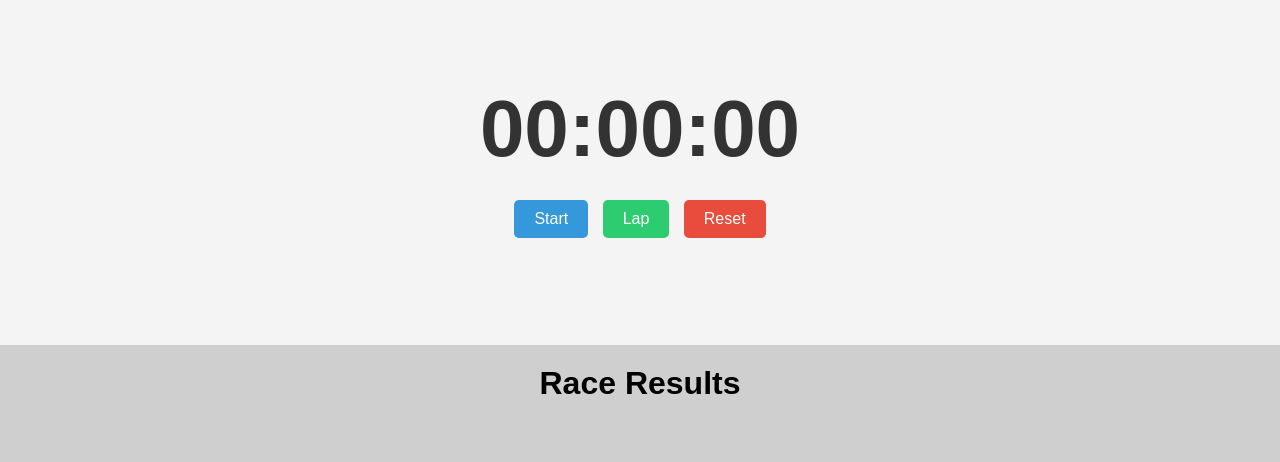
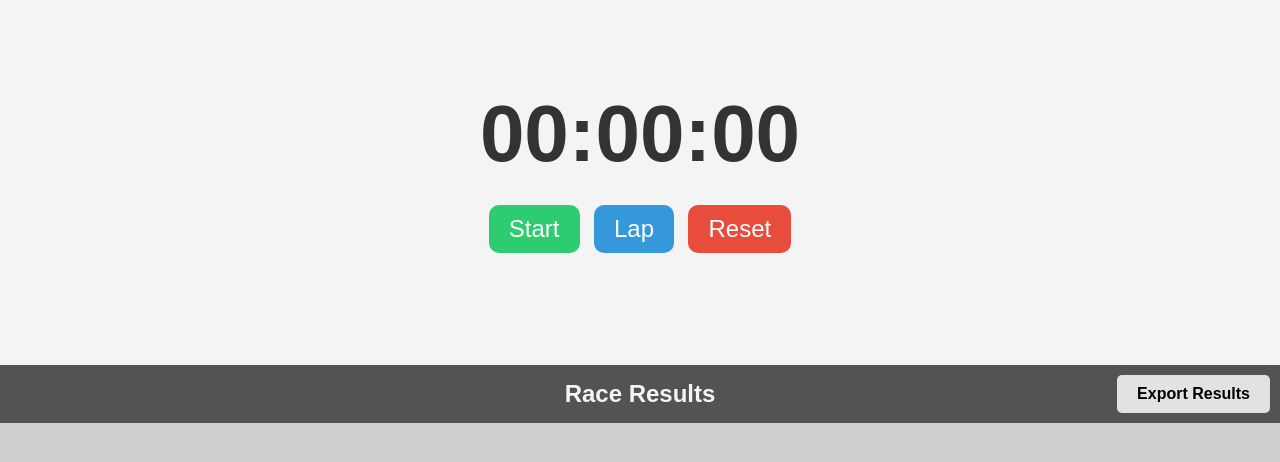
Before and after one commit to txlney/run-a-race-app, a website with bundled scripts: page client/timer.html in a window 1280 px wide. Shown: the part 90-552 px from the top of the page. Built offline with nearby package versions, Linux system fonts and the light colour scheme.

Commit message:
timer page improvements

```diff
--- a/client/styles.css
+++ b/client/styles.css
@@ -114,14 +114,64 @@ body {
 
 #top-half-timer {
     background-color: #f4f4f4;
+    height: 50vh;
+    display: flex;
+    justify-content: center;
+    align-items: center;
 }
 
 #bottom-half-timer {
+    flex: 1;
     display: flex;
     flex-direction: column;
+    align-items: center;
+    padding: 0px;
+    margin: 0px;
+    background-color: #cfcfcf;
+    overflow-y: auto;
+}
+
+#results-header {
+    background-color: #535353;
+    padding: 10px 20px;
+    width: 100vw;
+    margin: 0;
+    position: sticky;
+    top: 0;
+    z-index: 1;
+    display: flex;
+    justify-content: center;
+    align-items: center;
+}
+
+#results-header h2 {
+    color: #f4f4f4;
+    margin: 0;
+    text-align: center;
+    position: absolute;
+    left: 50%;
+    transform: translateX(-50%);
+    flex: 1;
+}
+
+#results {
+    width: 100%;
+    flex: 1;
     padding: 20px;
-    background-color: #cfcfcf;
-    height: 100vh;
+    overflow-y: auto;
+    text-align: center;
+}
+
+#results h2 {
+    font-size: 2em;
+    margin-top: 0;
+    margin-bottom: 20px;
+}
+
+#results-list {
+    width: 100%;
+    font-weight: bold;
+    font-size: 1.2em;
 }
 
 .stopwatch-container {
@@ -137,18 +187,18 @@ body {
 
 .stopwatch-controls button {
     padding: 10px 20px;
-    font-size: 1em;
+    font-size: 1.5em;
     margin: 5px;
     border: none;
-    border-radius: 5px;
+    border-radius: 10px;
     cursor: pointer;
-    background-color: #3498db;
+    background-color: #2ecc71;
     color: white;
     transition: background-color 0.3s ease;
 }
 
 .stopwatch-controls button:hover {
-    background-color: #2980b9;
+    background-color: #27ae60;
 }
 
 #reset {
@@ -160,32 +210,26 @@ body {
 }
 
 #lap {
-    background-color: #2ecc71;
+    background-color: #3498db;
 }
 
 #lap:hover {
+    background-color: #2980b9;
+}
+
+#exportResults {
+    margin-left: auto;
+    margin-right: 10px;
+    padding: 10px 20px;
+    font-size: 1em;
+    font-weight: bold;
+    background-color: #e2e2e2;
+    border: none;
+    border-radius: 5px;
+    cursor: pointer;
+    transition: background-color 0.3s ease;
+}
+
+#exportResults:hover {
     background-color: #27ae60;
 }
-
-#results {
-    text-align: center;
-    width: 100%;
-    height: 100%;
-    display: flex;
-    flex-direction: column;
-    align-items: center;
-}
-
-#results h2 {
-    font-size: 2em;
-    margin-top: 0;
-    margin-bottom: 20px;
-}
-
-#results-list {
-    font-size: 1.2em;
-    font-weight: bold;
-    flex: 1;
-    width: 100%;
-    overflow-y: auto;
-}
--- a/client/timer.html
+++ b/client/timer.html
@@ -20,8 +20,11 @@
             </div>
         </div>
         <div id="bottom-half-timer" class="timer-half-screen">
+            <div id="results-header">
+                <h2>Race Results</h2>
+                <button id="exportResults">Export Results</button>
+            </div>
             <div id="results">
-                <h2>Race Results</h2>
                 <div id="results-list"></div>
             </div>
         </div>
--- a/client/timer.js
+++ b/client/timer.js
@@ -17,6 +17,7 @@ function formatTime(ms) {
     const hrs = Math.floor(ms / 3600000);
     const min = Math.floor((ms % 3600000) / 60000);
     const sec = Math.floor((ms % 60000) / 1000);
+    const mil = Math.floor(ms % 100);
     return `${String(hrs).padStart(2, '0')}:${String(min).padStart(2, '0')}:${String(sec).padStart(2, '0')}`;
 }
 
@@ -35,7 +36,7 @@ function toggleTimer() {
     } else {
         clearInterval(timerInterval);
         startStopButton.textContent = 'Start';
-        startStopButton.style.backgroundColor = '#3498db';
+        startStopButton.style.backgroundColor = '#2ecc71';
     }
 }
 
@@ -44,7 +45,7 @@ function reset() {
     elapsedTime = 0;
     stopwatchDisplay.textContent = '00:00:00';
     startStopButton.textContent = 'Start';
-    startStopButton.style.backgroundColor = '#3498db';
+    startStopButton.style.backgroundColor = '#2ecc71';
     resTimes = [];
     displayRes();
 }
```
